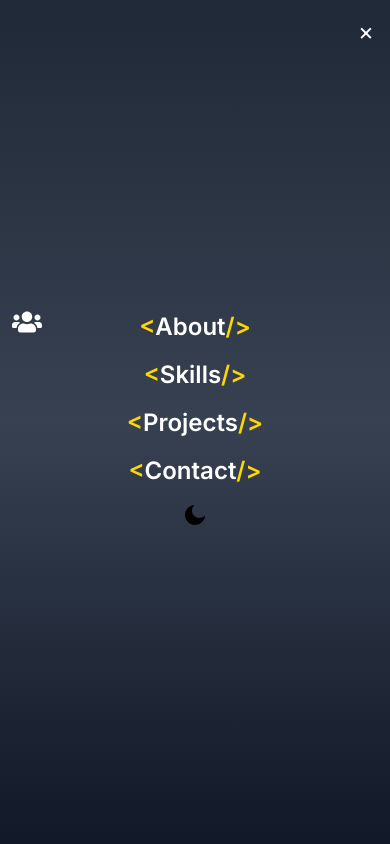
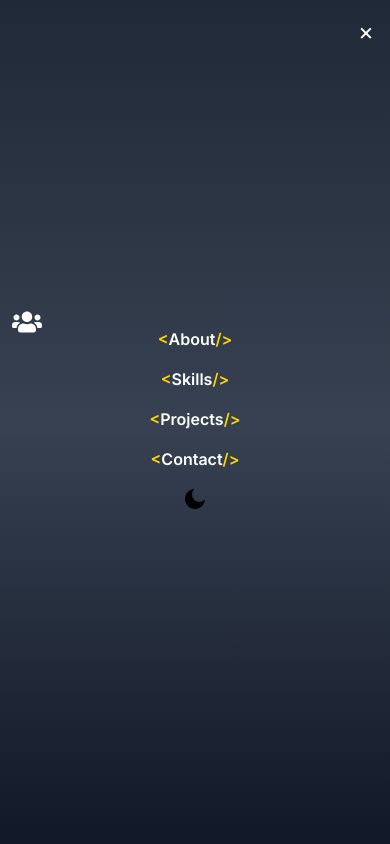
Before and after one commit to HusseinAshraf/My-Portfolio, a React (Vite) app: page / in a window 390 px wide. Both pictures are taken after a click on the button 358 px from the left and 36 px from the top of the page. Shown: the top 844 px of the page. Built offline with nearby package versions, Linux system fonts and the light colour scheme.

Commit message:
update Cv

```diff
--- a/src/components/header/NavBar.jsx
+++ b/src/components/header/NavBar.jsx
@@ -72,7 +72,7 @@ function NavBar() {
             <a
               href={link.href}
               key={index}
-              className="mb-4 text-2xl font-semibold transition-all duration-300 hover:text-[#FFD700]"
+              className="mb-4 ztext-2xl font-semibold transition-all duration-300 hover:text-[#FFD700]"
               onClick={() => setMenuOpen(false)}
             >
               <span className="text-[#FFD700]">&lt;</span>{link.label}<span className="text-[#FFD700]">/&gt;</span>
```
Also changed, not shown: 1 other file (tests, documents, lock files or other folders).
